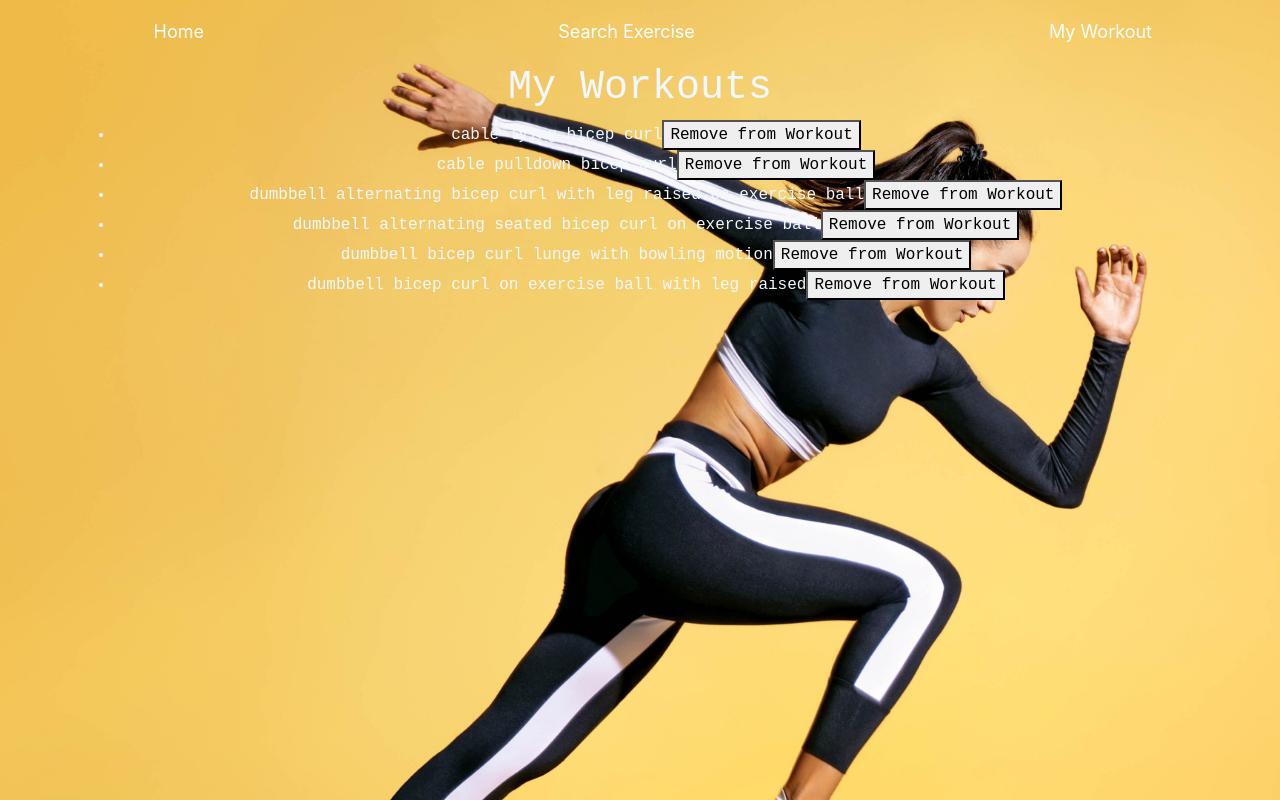
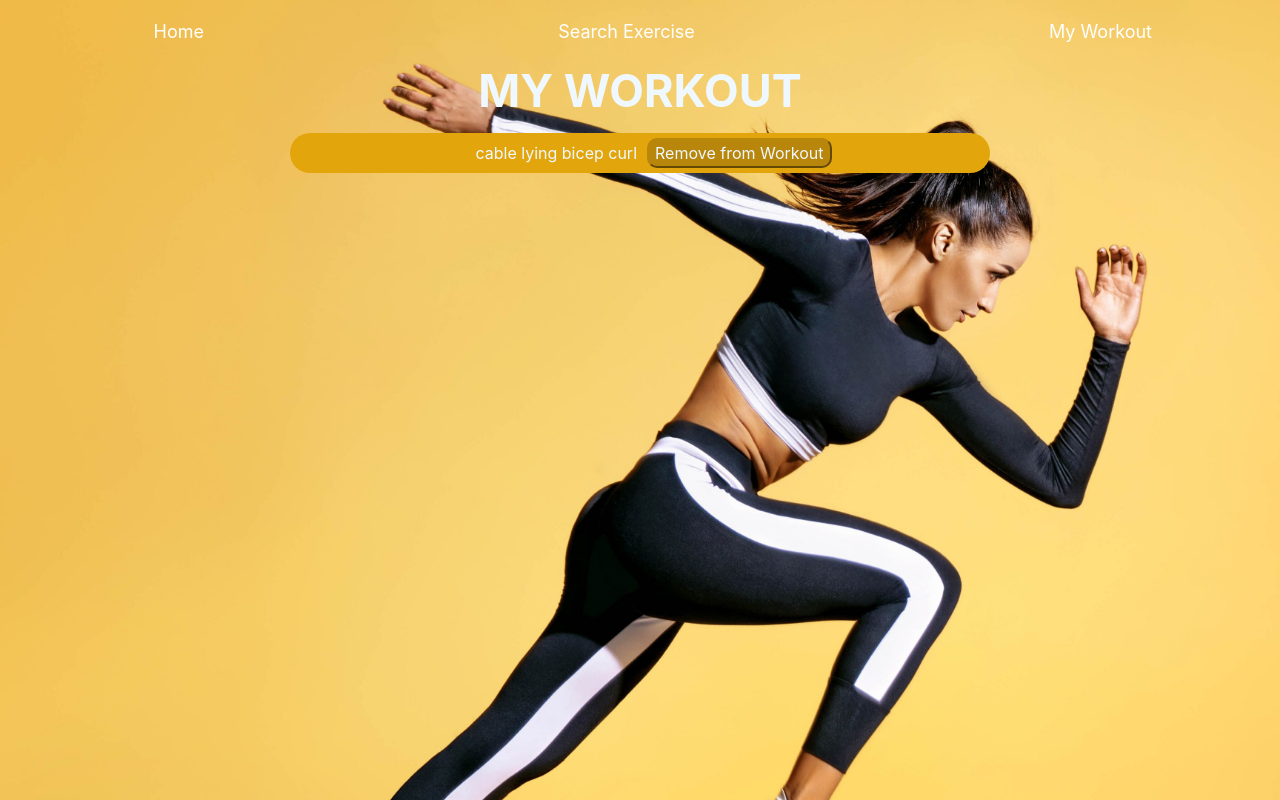
Before and after one commit to aaronwertheim/Exercise-DB, a React (Create React App) app: page /myworkouts in a window 1280 px wide. Built offline with nearby package versions, Linux system fonts and the light colour scheme; data requests are answered from the project's data file.

Commit message:
Styling Complete

```diff
--- a/db.json
+++ b/db.json
@@ -7,46 +7,6 @@
       "id": "1634",
       "name": "cable lying bicep curl",
       "target": "biceps"
-    },
-    {
-      "bodyPart": "upper arms",
-      "equipment": "cable",
-      "gifUrl": "http://d205bpvrqc9yn1.cloudfront.net/1638.gif",
-      "id": "1638",
-      "name": "cable pulldown bicep curl",
-      "target": "biceps"
-    },
-    {
-      "bodyPart": "upper arms",
-      "equipment": "dumbbell",
-      "gifUrl": "http://d205bpvrqc9yn1.cloudfront.net/1649.gif",
-      "id": "1649",
-      "name": "dumbbell alternating bicep curl with leg raised on exercise ball",
-      "target": "biceps"
-    },
-    {
-      "bodyPart": "upper arms",
-      "equipment": "dumbbell",
-      "gifUrl": "http://d205bpvrqc9yn1.cloudfront.net/1650.gif",
-      "id": "1650",
-      "name": "dumbbell alternating seated bicep curl on exercise ball",
-      "target": "biceps"
-    },
-    {
-      "bodyPart": "upper arms",
-      "equipment": "dumbbell",
-      "gifUrl": "http://d205bpvrqc9yn1.cloudfront.net/1651.gif",
-      "id": "1651",
-      "name": "dumbbell bicep curl lunge with bowling motion",
-      "target": "biceps"
-    },
-    {
-      "bodyPart": "upper arms",
-      "equipment": "dumbbell",
-      "gifUrl": "http://d205bpvrqc9yn1.cloudfront.net/1652.gif",
-      "id": "1652",
-      "name": "dumbbell bicep curl on exercise ball with leg raised",
-      "target": "biceps"
     }
   ]
 }
--- a/src/App.css
+++ b/src/App.css
@@ -25,7 +25,8 @@
 
 
 .hero_title {
-  font-size: 100px;
+  font-size: 700%;
+
 }
 
 .hero-text {
@@ -42,7 +43,6 @@
 #myworkouts{
   padding-top: 5%;
   color: aliceblue;
-  font-family: 'Courier New', monospace;
 
 }
 
@@ -66,27 +66,35 @@ body {
 .Exercise{
   padding-top: 5%;
   color: aliceblue;
-  font-family: 'Courier New', monospace;
+
 
 }
 
 .Demo{
-  padding-top: 5%;
+  padding-top: 20px;
   color: aliceblue;
-  font-family: 'Courier New', monospace;
-
-
+  text-decoration: underline;
 }
 
-.exerciselist{
-  padding-top: 5%;
+.searchlist{
   color: aliceblue;
-  font-family: 'Courier New', monospace;
+  overflow-y: scroll;
+  max-height: 500px;
+  background-color: #053da3;
+  width: 700px;
+  margin:auto;
+  border-radius: 25px;
+  margin-top: 15px;
+}
 
+.searchlist::-webkit-scrollbar{
+  display: none;
 }
 
 .title {
 font-size: 45px;
+font-weight: bold;
+opacity: 0.65;
 }
 
 .Exercise {
@@ -102,3 +110,78 @@ font-size: 45px;
   background-size:cover;
   position:relative;
 }
+
+.searchcard{
+  list-style: none;
+}
+
+.searchcard:hover{
+  cursor: pointer;
+  font-weight: bold;
+}
+
+.searchNavBar a{
+  text-decoration: none;
+  color:aliceblue;
+  margin: 0px 10px 0px 10px;
+  font-size: 20px;
+}
+
+.searchNavBar a:hover{
+  font-weight: bold;
+
+}
+
+.myexercises {
+  background-color: rgb(226, 166, 12);
+  width: 700px;
+  margin:auto;
+  border-radius: 25px;
+  margin-top: 15px;
+  overflow-y: scroll;
+  max-height: 500px;
+}
+
+.myexercises::-webkit-scrollbar{
+  display: none;
+}
+
+.text-center {
+font-size: 45px;
+font-weight: bold;
+}
+
+.addbtn{
+  margin: 5px 5px 5px 5px;
+  margin-left: 10px;
+  border-radius: 10px;
+  background-color: rgb(4, 29, 112);
+  color: aliceblue;
+  border-color: rgb(4, 29, 112);
+}
+
+.deletebtn{
+  margin: 5px 5px 5px 5px;
+  margin-left: 10px;
+  border-radius: 10px;
+  background-color: darkgoldenrod;
+  color: aliceblue;
+  border-color: darkgoldenrod;
+}
+
+.results{
+  margin-top: 10px;
+  text-decoration: underline;
+}
+
+.gif{
+  border-radius: 25px;
+}
+.bar{
+border-radius: 9px;
+}
+
+.searchbtn{
+  border-radius: 9px;
+  margin-left: 10px;
+}
--- a/src/components/Demonstration.js
+++ b/src/components/Demonstration.js
@@ -4,7 +4,7 @@ function Demonstration({demo}) {
     return (
         <div class="Demo">
             <h3>Demonstration</h3>
-            <img src={demo} />
+            <img class ="gif" src={demo} />
         </div>
     )
 }
--- a/src/components/ExerciseList.js
+++ b/src/components/ExerciseList.js
@@ -4,7 +4,7 @@ import ExerciseCard from "./ExerciseCard";
 function ExerciseList({exercises, onSetDemo, onAddToWorkout, onRemoveFromWorkout}) {
     return (
         <div class="exerciselist">
-            <h3>Search Results</h3>
+            <h3 class="results">Search Results</h3>
             <ul className="searchlist">
                 {exercises.map(exercise => {
                     return <ExerciseCard exercise={exercise} key={exercise.id} onSetDemo={onSetDemo} onAddToWorkout={onAddToWorkout} onRemoveFromWorkout={onRemoveFromWorkout}/>
--- a/src/components/MyExercises.js
+++ b/src/components/MyExercises.js
@@ -5,7 +5,7 @@ function MyExercises({exercises, onRemoveFromWorkout}) {
     return (
         <section class="bgimage2">
         <div id="myworkouts" class="container">
-            <h1 class="text-center">My Workouts</h1>
+            <h1 class="text-center">MY WORKOUT</h1>
             <ul className="myexercises">
                 {exercises.map(exercise => {
                     return <ExerciseCard exercise={exercise} key={exercise.id} onRemoveFromWorkout={onRemoveFromWorkout} />
--- a/src/components/SearchBar.js
+++ b/src/components/SearchBar.js
@@ -47,38 +47,38 @@ function SearchBar({onHandleSubmit, onHandleFilter, onRouteChange}) {
 
     return (
         <Router>
-        <div class="Exercise">
-        <h2 class="title">Exercises</h2>
-      <nav>
+        <div>
+        <h2 class="title">EXERCISES</h2>
+      <nav class="searchNavBar">
           <span>
-            <Link to="/search" onClick={onRouteChange}>Keyword Search</Link>
+            <Link to="/search" onClick={onRouteChange}>Search by Name</Link>
           </span>
           <span>
-            <Link to="/filter" onClick={onRouteChange}>Filter</Link>
+            <Link to="/filter" onClick={onRouteChange}>Search by Equipment</Link>
           </span>
       </nav>
       <Switch>
         <Route path="/search">
         <form onSubmit={handleSubmit}>
-            <input onChange={(e) => {setSearchQuery(e.target.value)}}></input>
-            <button>Search</button>
+            <input onChange={(e) => {setSearchQuery(e.target.value)}} class="bar"></input>
+            <button class="searchbtn">Search</button>
         </form>
         </Route>
         <Route path="/filter">
         <form onSubmit={handleFilter}>
-            <select onChange={(e) => setTargetArea(e.target.value)}>
+            <select onChange={(e) => setTargetArea(e.target.value)} class="bar">
                 <option>Target Area</option>
                 {targetList.map((bodypart, index) => (
                     <option key={index}>{bodypart}</option>
                 ))}
             </select>
-            <select onChange={(e) => setEquipmentChoice(e.target.value)}>
+            <select onChange={(e) => setEquipmentChoice(e.target.value)}class="bar">
                 <option>Equipment</option>
                 {equipmentList.map((equipment, index) => (
                     <option key={index}>{equipment}</option>
                 ))}
             </select>
-            <button>Search</button>
+            <button class="searchbtn">Search</button>
         </form>
         </Route>
       </Switch>
--- a/src/components/WorkoutDatabase.js
+++ b/src/components/WorkoutDatabase.js
@@ -93,14 +93,16 @@ function WorkoutDatabase() {
             <Route exact path= "/">
             <HomePage/>
             </Route>
+          <Route path="/myworkouts">
+            <MyExercises exercises={currentWorkout} onRemoveFromWorkout={onRemoveFromWorkout}/>
+          </Route>
+          <div class="Exercise">
           <Route path="/exercises" >
             <SearchBar onHandleSubmit={onHandleSubmit} onHandleFilter={onHandleFilter} onRouteChange={onRouteChange}/>
             <ExerciseList exercises={exercises} onSetDemo={onSetDemo} onAddToWorkout={onAddToWorkout} onRemoveFromWorkout={onRemoveFromWorkout}/>
             <Demonstration demo={demo} />
           </Route>
-          <Route path="/myworkouts">
-            <MyExercises exercises={currentWorkout} onRemoveFromWorkout={onRemoveFromWorkout}/>
-          </Route>
+          </div>
         </Switch>
         </div>
         </Router>
```
